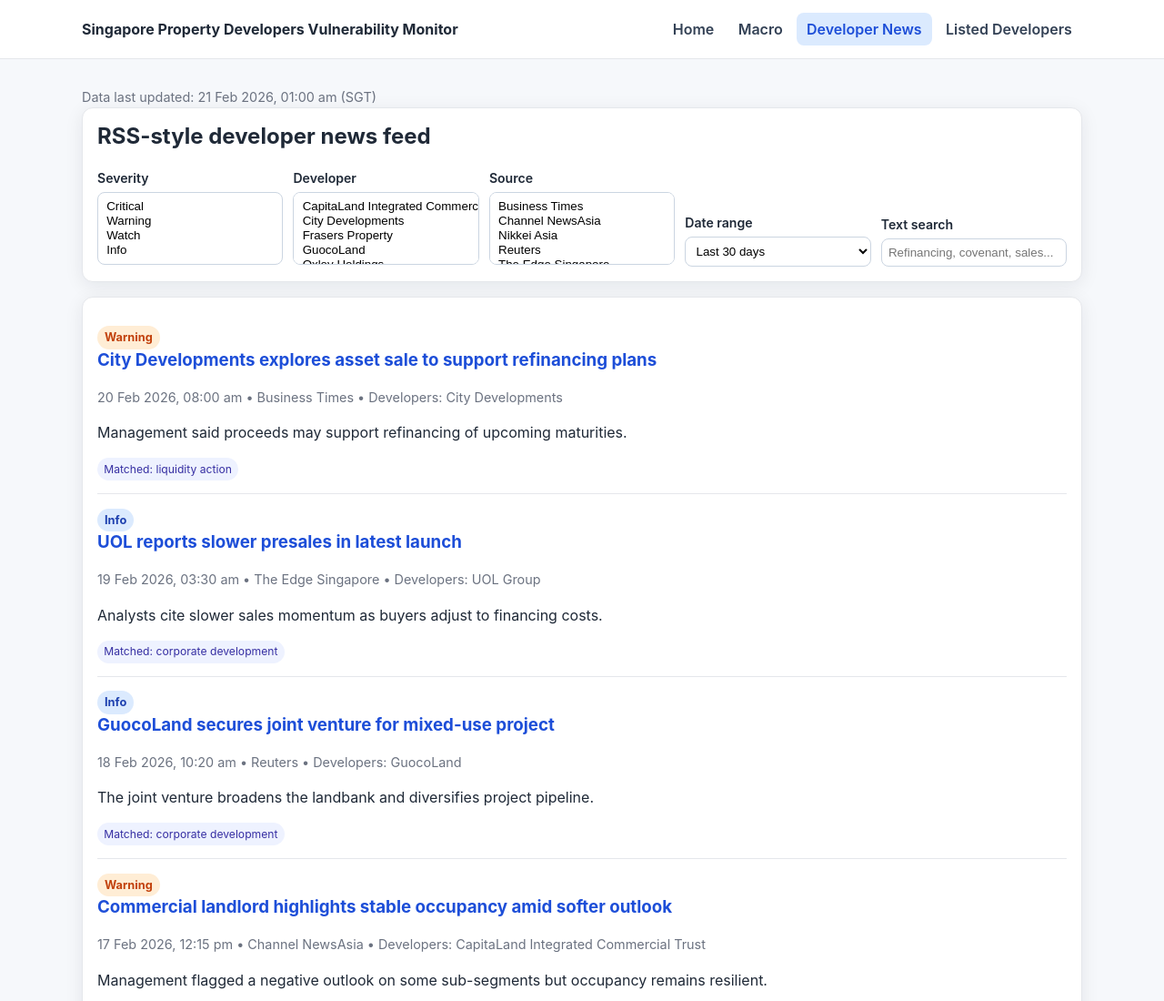
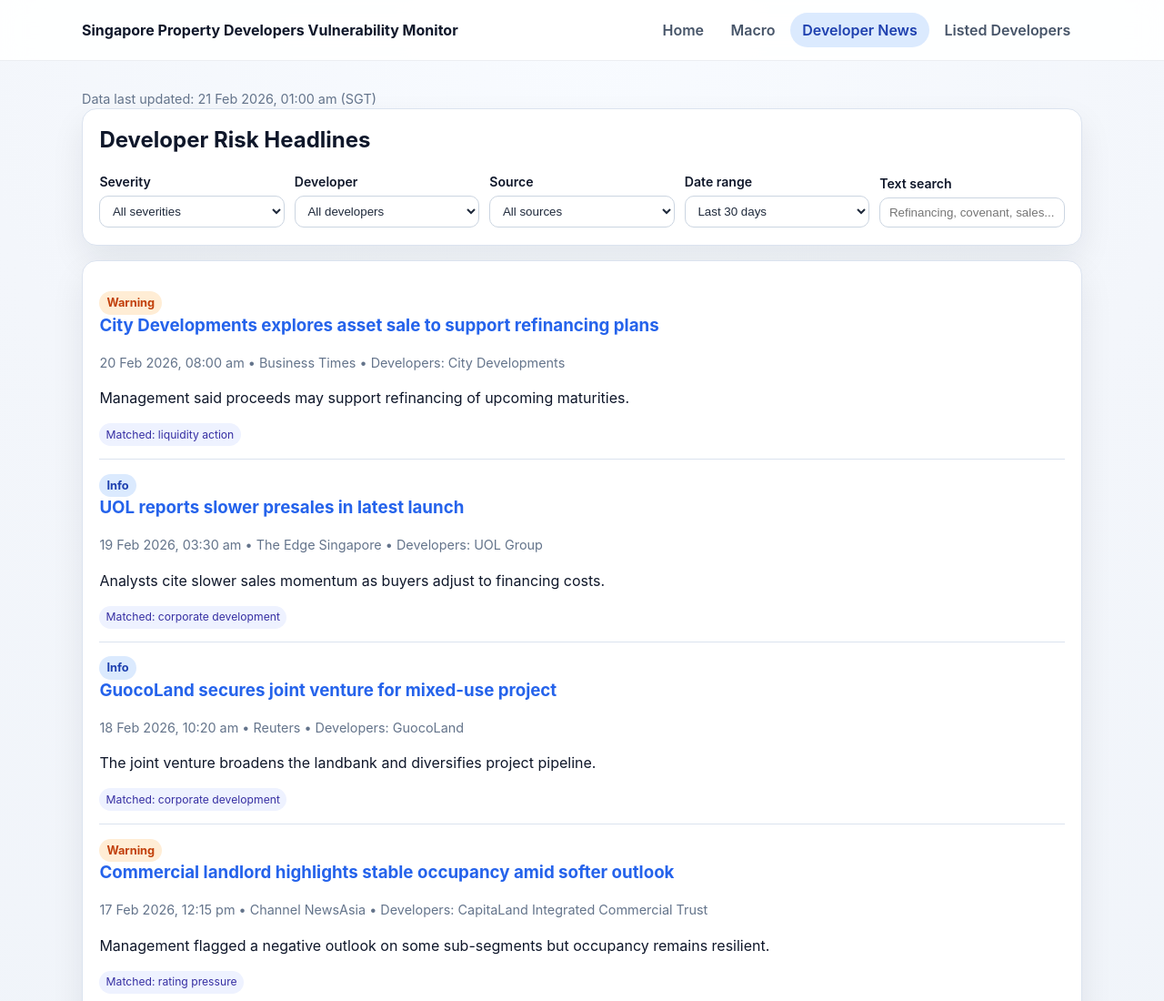
Before and after one commit to yt-codex/sg-developers-health-monitor, a plain HTML site: page news.html in a window 1280 px wide. Shown: the top 1100 px of the page at 91% size. Drawn offline with Linux system fonts and the light colour scheme.

Commit message:
Refresh dashboard with cleaner UI and simpler news filters

```diff
--- a/assets/css/styles.css
+++ b/assets/css/styles.css
@@ -1,10 +1,10 @@
 :root {
-  --bg: #f6f8fb;
+  --bg: #f3f6fb;
   --surface: #ffffff;
-  --text: #1f2937;
-  --muted: #6b7280;
-  --border: #e5e7eb;
-  --primary: #1d4ed8;
+  --text: #0f172a;
+  --muted: #64748b;
+  --border: #dbe3ef;
+  --primary: #2563eb;
   --critical: #b91c1c;
   --warning: #c2410c;
   --watch: #a16207;
@@ -12,7 +12,7 @@
   --healthy: #15803d;
   --amber: #b45309;
   --stressed: #b91c1c;
-  --shadow: 0 4px 20px rgba(15, 23, 42, 0.08);
+  --shadow: 0 16px 36px rgba(15, 23, 42, 0.08);
 }
 
 * { box-sizing: border-box; }
@@ -20,7 +20,7 @@
   margin: 0;
   font-family: Inter, Segoe UI, Roboto, Arial, sans-serif;
   color: var(--text);
-  background: var(--bg);
+  background: radial-gradient(circle at top, #f8fbff 0%, var(--bg) 32%, #edf2f8 100%);
   line-height: 1.5;
 }
 
@@ -36,9 +36,9 @@
   position: sticky;
   top: 0;
   z-index: 10;
-  background: rgba(255,255,255,0.95);
-  border-bottom: 1px solid var(--border);
-  backdrop-filter: blur(6px);
+  background: rgba(255,255,255,0.9);
+  border-bottom: 1px solid rgba(148, 163, 184, 0.18);
+  backdrop-filter: blur(12px);
 }
 
 .header-inner {
@@ -62,16 +62,16 @@
 }
 
 .nav-tabs a {
-  padding: 0.4rem 0.7rem;
-  border-radius: 8px;
+  padding: 0.45rem 0.8rem;
+  border-radius: 999px;
   font-weight: 600;
-  color: #334155;
+  color: #475569;
 }
 
 .nav-tabs a.active,
 .nav-tabs a:hover {
   background: #dbeafe;
-  color: #1d4ed8;
+  color: #1e40af;
   text-decoration: none;
 }
 
@@ -86,8 +86,8 @@
 .panel {
   background: var(--surface);
   border: 1px solid var(--border);
-  border-radius: 12px;
-  padding: 1rem;
+  border-radius: 16px;
+  padding: 1.15rem;
   box-shadow: var(--shadow);
   margin-bottom: 1rem;
 }
@@ -102,32 +102,37 @@
 
 .card-link {
   display: block;
-  padding: 1rem;
-  border-radius: 12px;
-  border: 1px solid #cbd5e1;
-  background: linear-gradient(160deg,#fff,#eff6ff);
-  transition: transform 0.15s ease;
+  padding: 1.1rem;
+  border-radius: 16px;
+  border: 1px solid #d9e3f2;
+  background: linear-gradient(160deg,#ffffff,#f7faff);
+  transition: transform 0.18s ease, box-shadow 0.18s ease;
 }
 .card-link:hover {
   transform: translateY(-2px);
+  box-shadow: 0 14px 28px rgba(37, 99, 235, 0.12);
   text-decoration: none;
 }
 
 .indicator-grid {
   display: grid;
-  grid-template-columns: repeat(auto-fit, minmax(260px, 1fr));
+  grid-template-columns: repeat(auto-fit, minmax(320px, 1fr));
   gap: 1rem;
 }
 
+.indicator-tile {
+  min-height: 265px;
+}
+
 .indicator-tile .value {
-  font-size: 1.5rem;
+  font-size: 1.75rem;
   font-weight: 700;
 }
 
 .sparkline {
   width: 100%;
-  height: 44px;
-  margin: 0.5rem 0;
+  height: 76px;
+  margin: 0.8rem 0;
 }
 
 .badge {
@@ -148,7 +153,7 @@
 
 .filters {
   display: grid;
-  grid-template-columns: repeat(auto-fit, minmax(180px, 1fr));
+  grid-template-columns: repeat(auto-fit, minmax(200px, 1fr));
   gap: 0.7rem;
   align-items: end;
 }
@@ -157,9 +162,10 @@
 input, select {
   width: 100%;
   border: 1px solid #cbd5e1;
-  border-radius: 8px;
-  padding: 0.45rem;
-  background: white;
+  border-radius: 10px;
+  padding: 0.52rem 0.6rem;
+  background: #ffffff;
+  color: #1e293b;
 }
 
 .news-item { border-top: 1px solid var(--border); padding: 0.9rem 0; }
--- a/assets/js/macro.js
+++ b/assets/js/macro.js
@@ -5,7 +5,7 @@
   const max = Math.max(...values);
   const range = max - min || 1;
   const w = 240;
-  const h = 42;
+  const h = 72;
   const step = w / (values.length - 1);
   const points = values
     .map((v, i) => `${(i * step).toFixed(1)},${(h - ((v - min) / range) * h).toFixed(1)}`)
--- a/assets/js/news.js
+++ b/assets/js/news.js
@@ -61,14 +61,18 @@
     const devSelect = document.getElementById('developer-filter');
     const sourceSelect = document.getElementById('source-filter');
 
+    sevSelect.insertAdjacentHTML('beforeend', '<option value="all" selected>All severities</option>');
+    devSelect.insertAdjacentHTML('beforeend', '<option value="all" selected>All developers</option>');
+    sourceSelect.insertAdjacentHTML('beforeend', '<option value="all" selected>All sources</option>');
+
     ['Critical', 'Warning', 'Watch', 'Info'].forEach((s) => sevSelect.insertAdjacentHTML('beforeend', `<option value="${s}">${s}</option>`));
     developers.forEach((d) => devSelect.insertAdjacentHTML('beforeend', `<option value="${d}">${d}</option>`));
     sources.forEach((s) => sourceSelect.insertAdjacentHTML('beforeend', `<option value="${s}">${s}</option>`));
 
     const runFilter = () => {
-      const sevs = Array.from(sevSelect.selectedOptions).map((o) => o.value);
-      const devSel = Array.from(devSelect.selectedOptions).map((o) => o.value);
-      const srcSel = Array.from(sourceSelect.selectedOptions).map((o) => o.value);
+      const sevs = sevSelect.value;
+      const devSel = devSelect.value;
+      const srcSel = sourceSelect.value;
       const range = document.getElementById('date-range').value;
       const search = document.getElementById('search-text').value.trim().toLowerCase();
       const now = Date.now();
@@ -77,9 +81,9 @@
       const out = processed.filter((i) => {
         const ageDays = (now - new Date(i.published).getTime()) / (1000 * 60 * 60 * 24);
         if (ageDays > dayMap[range]) return false;
-        if (sevs.length && !sevs.includes(i.primarySeverity)) return false;
-        if (devSel.length && !i.developerTags.some((d) => devSel.includes(d))) return false;
-        if (srcSel.length && !srcSel.includes(i.source)) return false;
+        if (sevs !== 'all' && i.primarySeverity !== sevs) return false;
+        if (devSel !== 'all' && !(i.developerTags || []).includes(devSel)) return false;
+        if (srcSel !== 'all' && i.source !== srcSel) return false;
         if (search) {
           const blob = `${i.title} ${i.summary}`.toLowerCase();
           if (!blob.includes(search)) return false;
--- a/news.html
+++ b/news.html
@@ -22,11 +22,11 @@
   <main class="container">
     <p class="meta-row">Data last updated: <span id="global-last-updated">Loading...</span></p>
     <section class="panel">
-      <h1>RSS-style developer news feed</h1>
+      <h1>Developer Risk Headlines</h1>
       <div id="news-filters" class="filters">
-        <div><label for="severity-filter">Severity</label><select id="severity-filter" multiple></select></div>
-        <div><label for="developer-filter">Developer</label><select id="developer-filter" multiple></select></div>
-        <div><label for="source-filter">Source</label><select id="source-filter" multiple></select></div>
+        <div><label for="severity-filter">Severity</label><select id="severity-filter"></select></div>
+        <div><label for="developer-filter">Developer</label><select id="developer-filter"></select></div>
+        <div><label for="source-filter">Source</label><select id="source-filter"></select></div>
         <div>
           <label for="date-range">Date range</label>
           <select id="date-range">
```
Also changed, not shown: index.html (+1 -2 lines).
